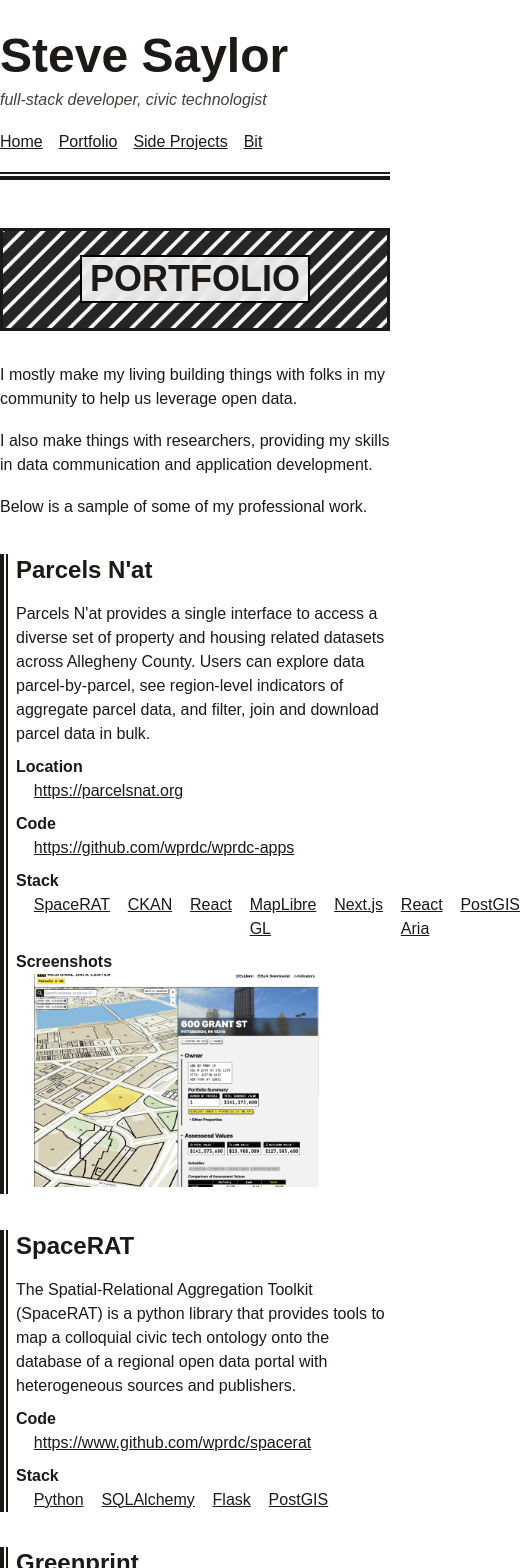
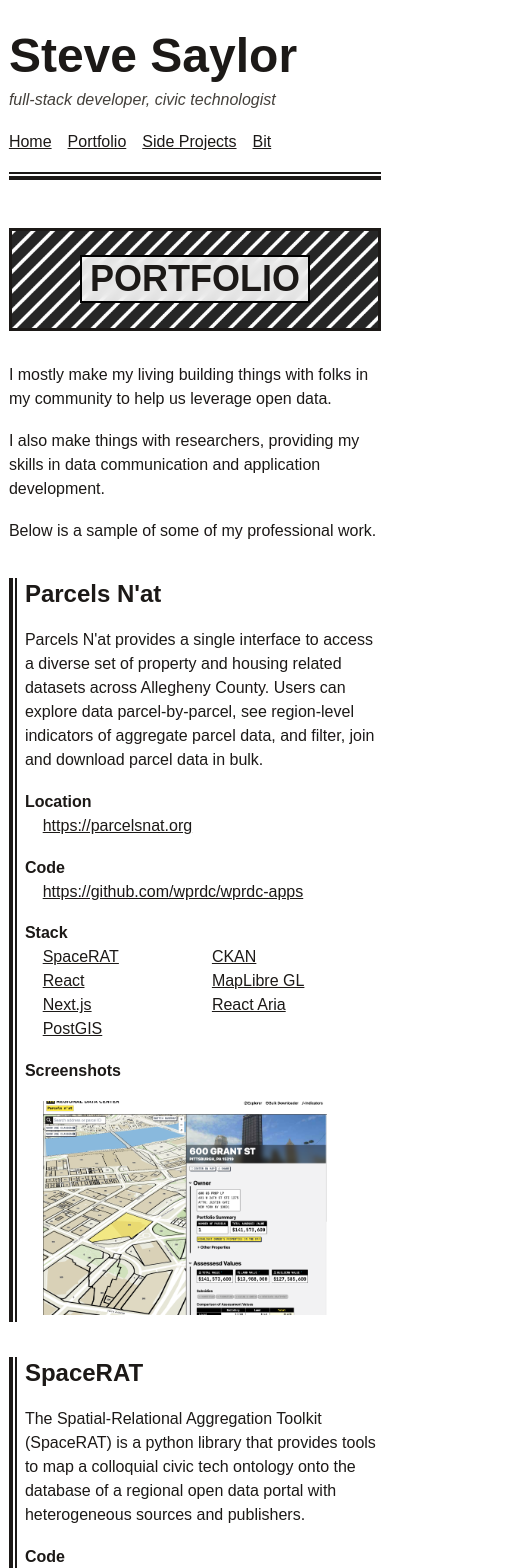
Before and after one commit to saylorsd/peronsal-site, a Next.js app: page /portfolio in a window 390 px wide. Shown: the top 1568 px of the page, 520 px wide, since content can reach past the window. Built offline with nearby package versions, Linux system fonts and the light colour scheme; a web font is replaced by a local one.

Commit message:
small screen style fixes

```diff
--- a/src/app/bit/page.tsx
+++ b/src/app/bit/page.tsx
@@ -108,28 +108,38 @@
         <DL>
           <DT>Species</DT>
           <DD style={{ fontStyle: "italic" }}>Felus catus</DD>
-          <DT>Posture</DT>
-          <DD>loafy</DD>
-          <DT>Kills</DT>
-          <DD>1x🐁; ?x🐛</DD>
         </DL>
+
         <DL>
           <DT>Born</DT>
           <DD>April, 2019</DD>
-          <DT>Behavior</DT>
-          <DD>precocious, cudDLy</DD>
         </DL>
         <DL>
           <DT>Coat</DT>
           <DD>black, scruffly</DD>
+        </DL>
+        <DL>
+          <DT>Posture</DT>
+          <DD>loafy</DD>
+        </DL>
 
+        <DL>
+          <DT>Behavior</DT>
+          <DD>precocious, cuddLy</DD>
+        </DL>
+
+        <DL>
           <DT>Breath</DT>
           <DD>stinky</DD>
+        </DL>
+        <DL>
+          <DT>Kills</DT>
+          <DD>1x🐁; ?x🐛</DD>
         </DL>
       </div>
 
       <h2>Photos</h2>
-      <div className="grid grid-cols-2 gap-[2ch]">
+      <div className="flex flex-col items-center md:grid md:grid-cols-2 gap-[2ch]">
         {images.map((image) => (
           <div key={image.alt}>
             <ModalImage
--- a/src/app/layout.tsx
+++ b/src/app/layout.tsx
@@ -45,8 +45,8 @@
 }>) {
   return (
     <html lang="en" className={`${mono.variable} `}>
-      <body>
-        <div className="container mx-auto max-w-3xl">
+      <body className="pb-12">
+        <div className="container mx-auto max-w-3xl  px-[1ch]">
           <Header />
           <main className="mt-12">{children}</main>
         </div>
--- a/src/components/dl.tsx
+++ b/src/components/dl.tsx
@@ -9,5 +9,5 @@
 }
 
 export function DT(props: HTMLProps<HTMLElement>) {
-  return <dt className="font-bold mt-[1ch]" {...props} />;
+  return <dt className="font-bold" {...props} />;
 }
--- a/src/components/link.tsx
+++ b/src/components/link.tsx
@@ -11,7 +11,7 @@
 export function Link({ children, target, href }: LinkProps) {
   return (
     <NextLink href={href} className="hover:bg-cyan-200" target={target}>
-      <span className="underline hover:decoration-2 hover:decoration-off ">
+      <span className="underline hover:decoration-2 hover:decoration-off text-ellipsis">
         {children}
       </span>
     </NextLink>
--- a/src/components/project-card.tsx
+++ b/src/components/project-card.tsx
@@ -19,40 +19,43 @@
   const descriptionHTML = md.render(description);
 
   return (
-    <article className="border-l-4 lg:-ml-4 pl-0.5 ">
+    <article className="border-l-4 w-full overflow-x-hidden lg:-ml-4 pl-0.5 ">
       <div className="border-l-2 pl-2 lg:pl-4 py-[0ch]">
         <h2 className="text-2xl mb-4 font-bold" id={slug}>
           {titleLink ? <Link href={titleLink}>{title}</Link> : title}
         </h2>
-        <div dangerouslySetInnerHTML={{ __html: descriptionHTML }}></div>
-        <DL>
+        <div
+          className="content"
+          dangerouslySetInnerHTML={{ __html: descriptionHTML }}
+        ></div>
+        <div className="flex flex-col space-y-[2ch]">
           {!!link && (
-            <>
+            <DL>
               <DT>Location</DT>
               <DD>
                 <Link href={link.url} target="_blank">
                   {link.label ?? link.url}
                 </Link>
               </DD>
-            </>
+            </DL>
           )}
 
           {!!repo && (
-            <>
+            <DL>
               <DT>Code</DT>
               <DD>
                 <Link href={repo} target="_blank">
                   {repo}
                 </Link>
               </DD>
-            </>
+            </DL>
           )}
 
           {!!stack && (
-            <>
+            <DL>
               <DT>Stack</DT>
               <DD>
-                <ul className="flex gap-[2ch]">
+                <ul className="grid grid-cols-2 md:flex md:gap-x-[2ch]">
                   {stack.map((item) => (
                     <li key={`${item.label}-${item.url}`}>
                       <Link
@@ -67,7 +70,7 @@
                   ))}
                 </ul>
               </DD>
-            </>
+            </DL>
           )}
 
           {!!screenshots && !!screenshots.length && (
@@ -80,7 +83,7 @@
               </DD>
             </>
           )}
-        </DL>
+        </div>
 
         {!!titleLink && (
           <div className="mt-[2ch]">
```
Also changed, not shown: 11 other files (tests, documents, lock files or other folders).
